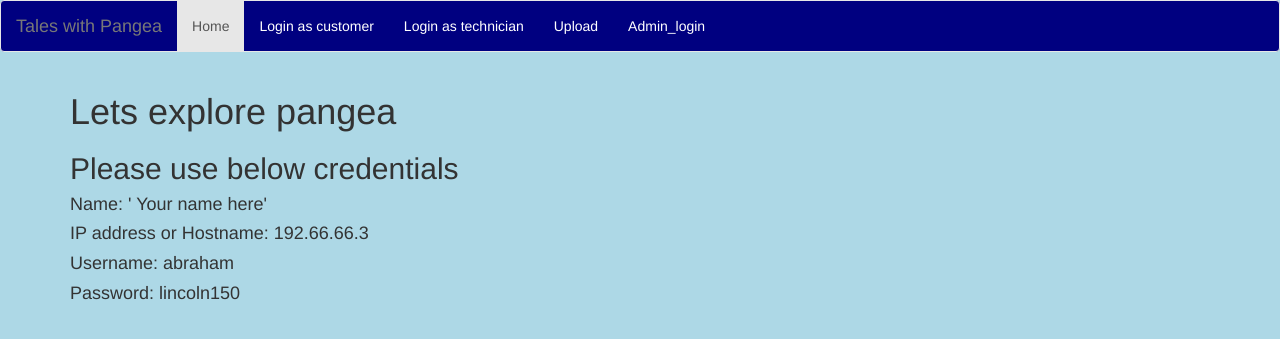
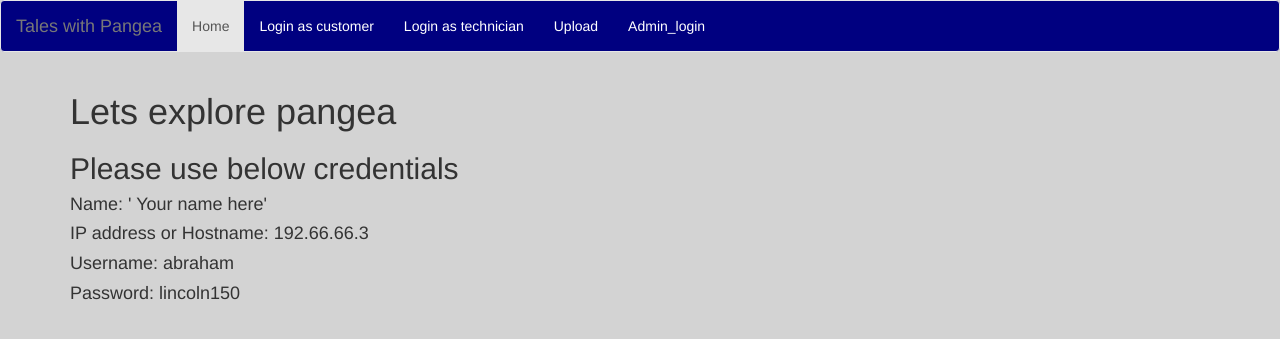
Before and after one commit to talesoftechnology/tales_with_pangea, a Flask app: page / in a window 1280 px wide. Shown: the top 339 px of the page. Run offline with Flask 2, Linux system fonts and the light colour scheme; some libraries are stand-ins or nearby versions.

Commit message:
color added back ground

```diff
--- a/templates/home.html
+++ b/templates/home.html
@@ -11,7 +11,7 @@
             color: white;
         }
         body {
-            background-color: lightblue;
+            background-color: lightgrey;
         }
     </style>
 </head>
```
